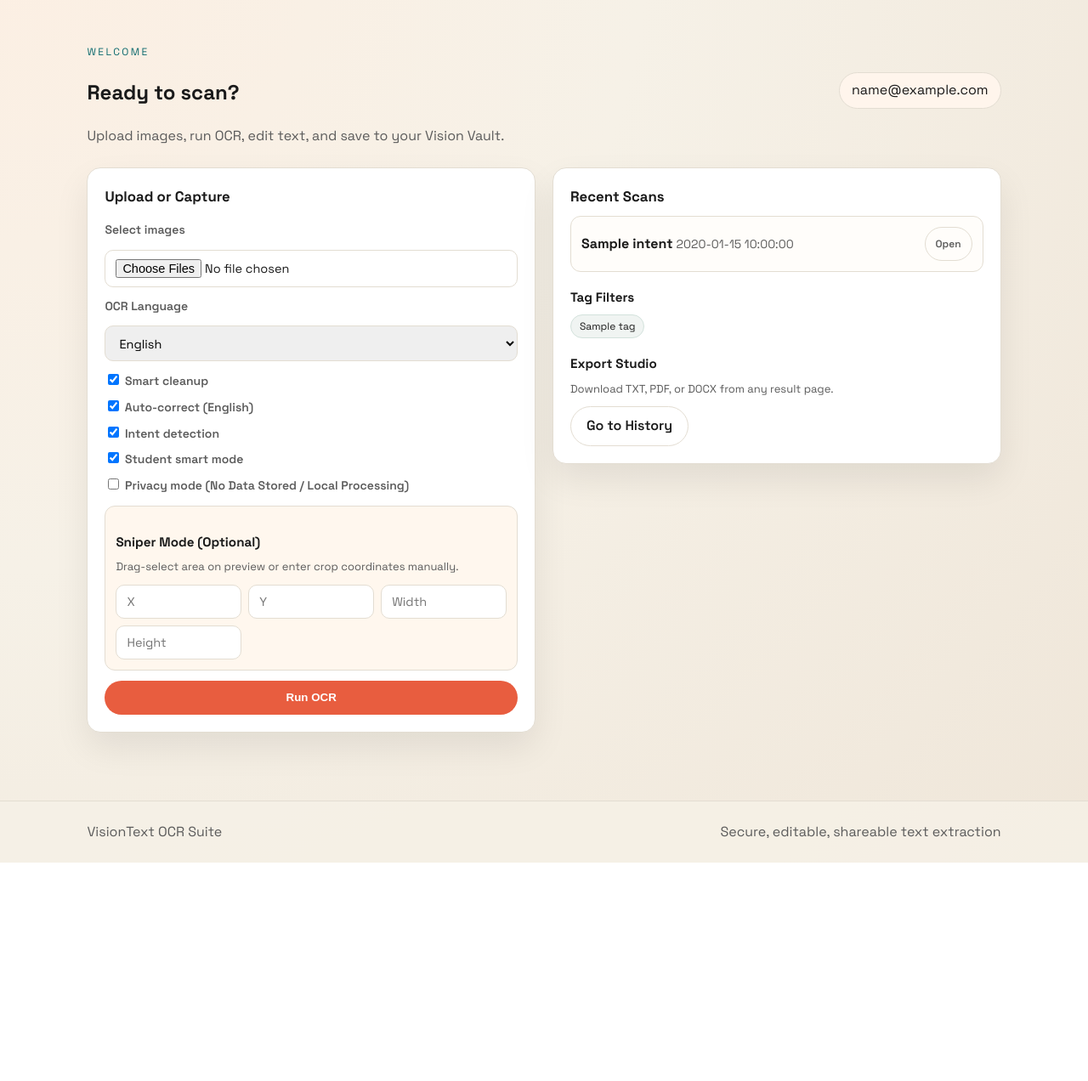
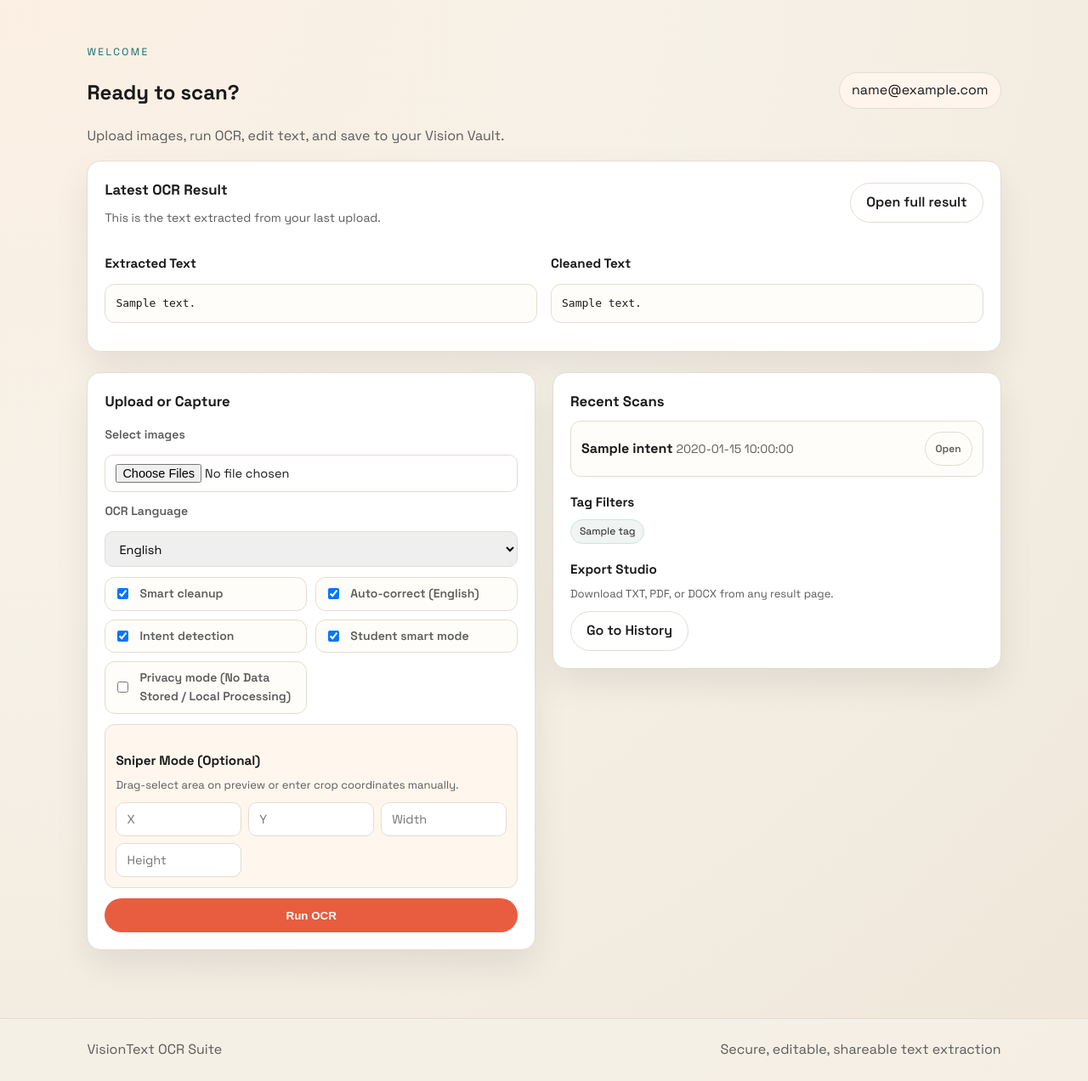
Before and after one commit to bhoidhara/Text_spotting_app, a Flask app: template templates/dashboard.html in a window 1280 px wide. Shown: the part 90-1362 px from the top of the page at 85% size. Before the commit the page ends 1105 px from the top, so only its background shows below. Run offline with Flask 3, Linux system fonts and the light colour scheme; the template is opened without the code that fills it: most values are stand-ins (such as "Sample title", 1, 10 or a date in 2020).

Commit message:
upto date all

```diff
--- a/static/style.css
+++ b/static/style.css
@@ -343,6 +343,12 @@ input[type="file"] {
   max-width: 100%;
 }
 
+input[type="checkbox"],
+input[type="radio"] {
+  width: auto;
+  padding: 0;
+}
+
 body.auth-page input,
 body.auth-page select,
 body.auth-page textarea {
@@ -537,6 +543,34 @@ body.theme-dark .user-chip {
   margin-bottom: 0;
 }
 
+.latest-result {
+  margin-top: 16px;
+}
+
+.latest-header {
+  display: flex;
+  justify-content: space-between;
+  align-items: center;
+  gap: 12px;
+  margin-bottom: 12px;
+}
+
+.latest-result .grid-two {
+  margin-top: 10px;
+  gap: 16px;
+}
+
+.latest-result .text-block {
+  max-height: 220px;
+}
+
+@media (max-width: 700px) {
+  .latest-header {
+    flex-direction: column;
+    align-items: flex-start;
+  }
+}
+
 .scan-list {
   list-style: none;
   padding: 0;
@@ -637,7 +671,23 @@ body.theme-dark .sniper {
 
 .checkbox-grid {
   display: grid;
-  gap: 8px;
+  gap: 10px;
+  grid-template-columns: repeat(auto-fit, minmax(220px, 1fr));
+}
+
+.checkbox-grid label {
+  display: flex;
+  align-items: center;
+  gap: 10px;
+  padding: 8px 10px;
+  border: 1px solid var(--line);
+  border-radius: 12px;
+  background: #fffdfa;
+}
+
+body.theme-dark .checkbox-grid label {
+  background: #0f1218;
+  border-color: var(--auth-line);
 }
 
 
@@ -944,6 +994,10 @@ body.theme-dark .muted {
     width: 100%;
   }
 
+  .checkbox-grid {
+    grid-template-columns: 1fr;
+  }
+
   .grid-four {
     grid-template-columns: 1fr;
   }
--- a/templates/dashboard.html
+++ b/templates/dashboard.html
@@ -11,6 +11,36 @@
     </div>
     <div class="user-chip">{{ user_email }}</div>
   </div>
+
+  {% if latest_scan %}
+    <div class="card latest-result" id="latest-result">
+      <div class="latest-header">
+        <div>
+          <h3>Latest OCR Result</h3>
+          <p class="muted">This is the text extracted from your last upload.</p>
+        </div>
+        <a class="button ghost" href="{{ url_for('result', scan_id=latest_scan.id) }}">Open full result</a>
+      </div>
+      <div class="grid-two">
+        <div>
+          <h4>Extracted Text</h4>
+          {% if latest_scan.extracted_text %}
+            <pre class="text-block">{{ latest_scan.extracted_text }}</pre>
+          {% else %}
+            <p class="muted">No text extracted. Try a clearer image or check OCR setup.</p>
+          {% endif %}
+        </div>
+        <div>
+          <h4>Cleaned Text</h4>
+          {% if latest_scan.cleaned_text %}
+            <pre class="text-block">{{ latest_scan.cleaned_text }}</pre>
+          {% else %}
+            <p class="muted">No cleaned text yet.</p>
+          {% endif %}
+        </div>
+      </div>
+    </div>
+  {% endif %}
 
   <div class="grid-two">
     <div class="card">
```
Also changed, not shown: routes/auth_routes.py (+9 -0 lines), routes/scan_routes.py (+11 -1 lines), services/ocr.py (+28 -5 lines).
